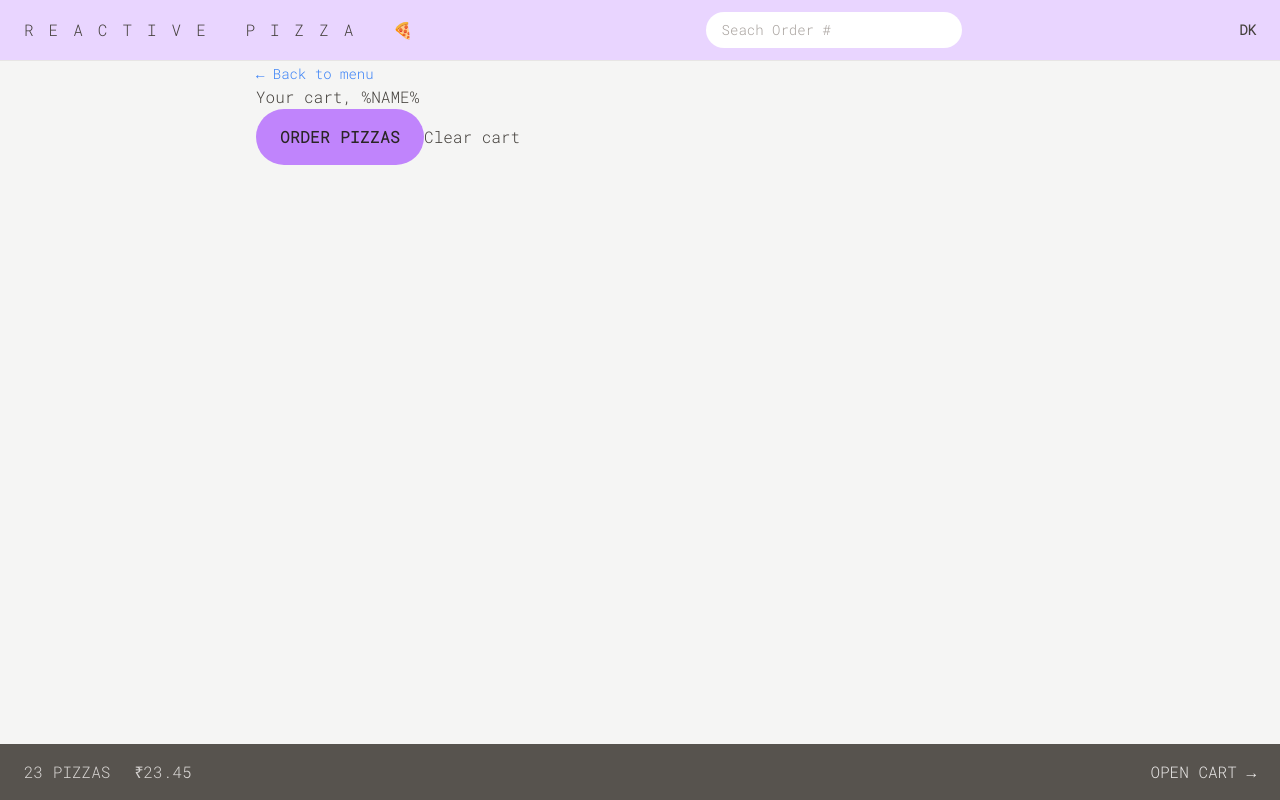
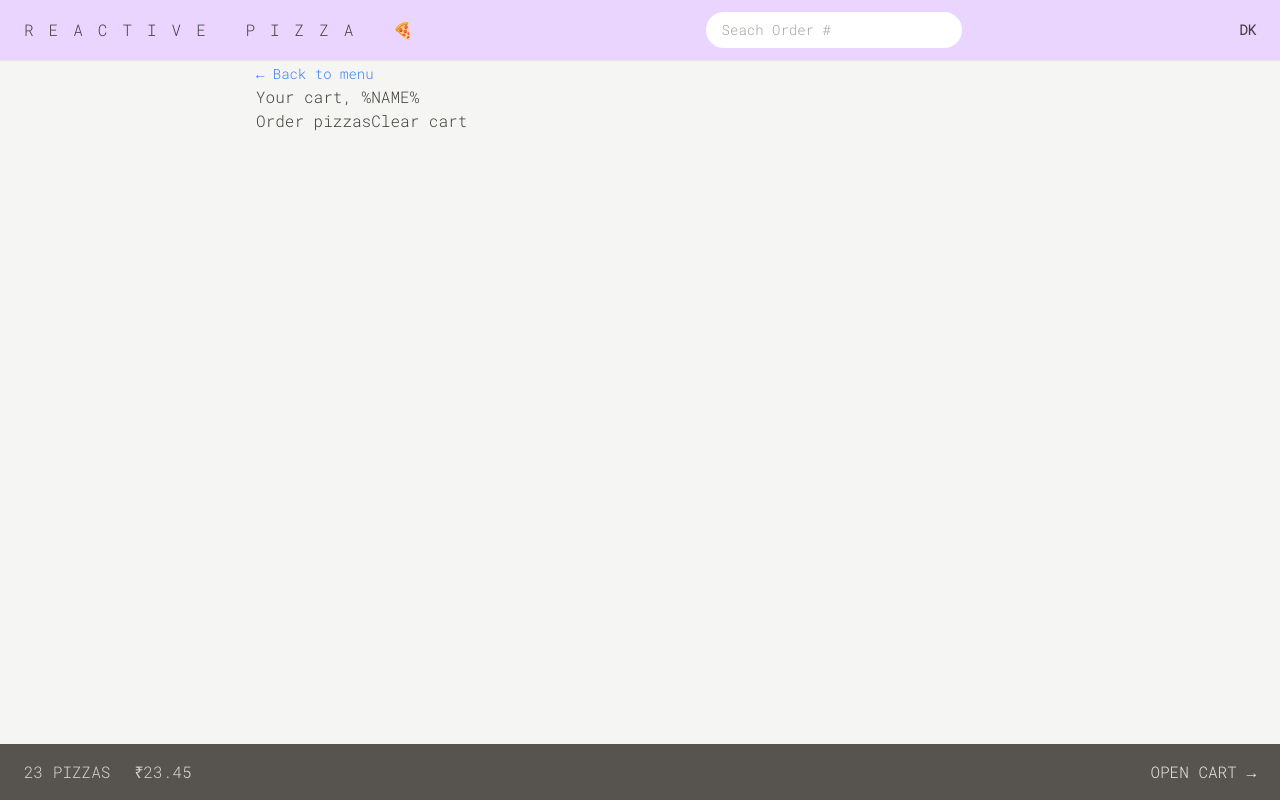
Before and after one commit to divyuk/pizza-app, a React (Vite) app: page /cart in a window 1280 px wide. Built offline with nearby package versions, Linux system fonts and the light colour scheme; a web font is replaced by a local one.

Commit message:
added type small and primary in button 🟧

```diff
--- a/src/ui/Button.jsx
+++ b/src/ui/Button.jsx
@@ -1,16 +1,21 @@
 import { Link } from 'react-router-dom';
 
-function Button({ children, disabled, to }) {
-  const className =
-    'inline-block rounded-full bg-purple-400 px-3 py-4 font-semibold uppercase tracking-wide text-stone-800 transition-colors duration-300 hover:bg-purple-300 focus:outline-none focus:ring focus:ring-purple-300 focus:ring-offset-2 disabled:cursor-not-allowed sm:px-6 sm:py-4';
+function Button({ children, disabled, to, type }) {
+  const base =
+    'inline-block rounded-full bg-purple-400 font-semibold uppercase tracking-wide text-stone-800 transition-colors duration-300 hover:bg-purple-300 focus:outline-none focus:ring focus:ring-purple-300 focus:ring-offset-2 disabled:cursor-not-allowed ';
+
+  const styles = {
+    primary: base + ' px-4 py-3 sm:px-6 sm:py-4',
+    small: base + ' px-4 py-2 md:px-5 md:py-2.5 text-sx',
+  };
   if (to)
     return (
-      <Link to={to} className={className}>
+      <Link to={to} className={styles[type]}>
         {children}
       </Link>
     );
   return (
-    <button disabled={disabled} className={className}>
+    <button disabled={disabled} className={styles[type]}>
       {children}
     </button>
   );
```
